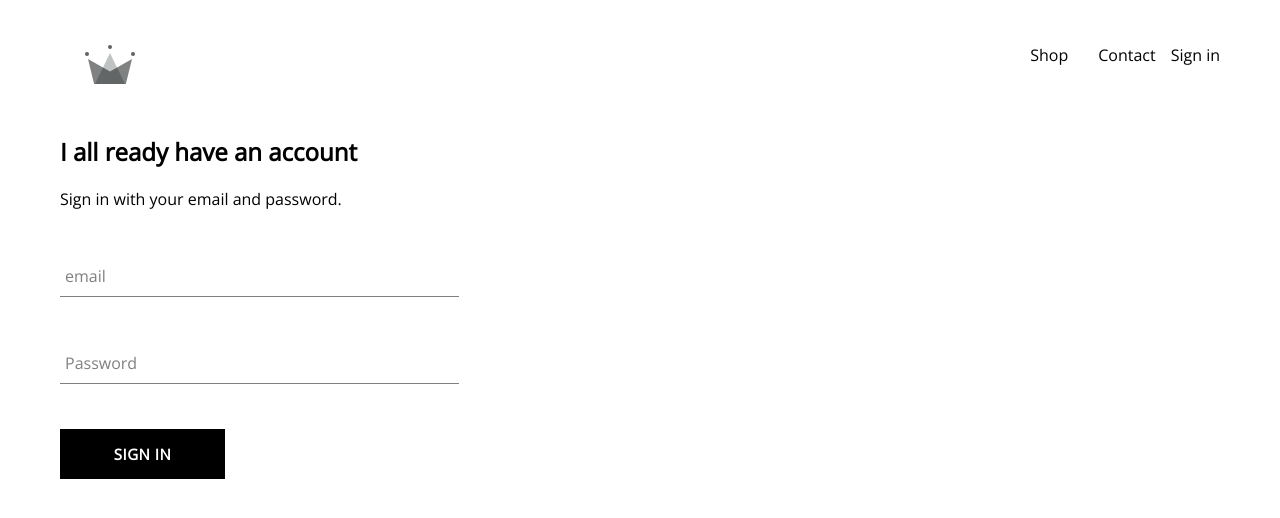
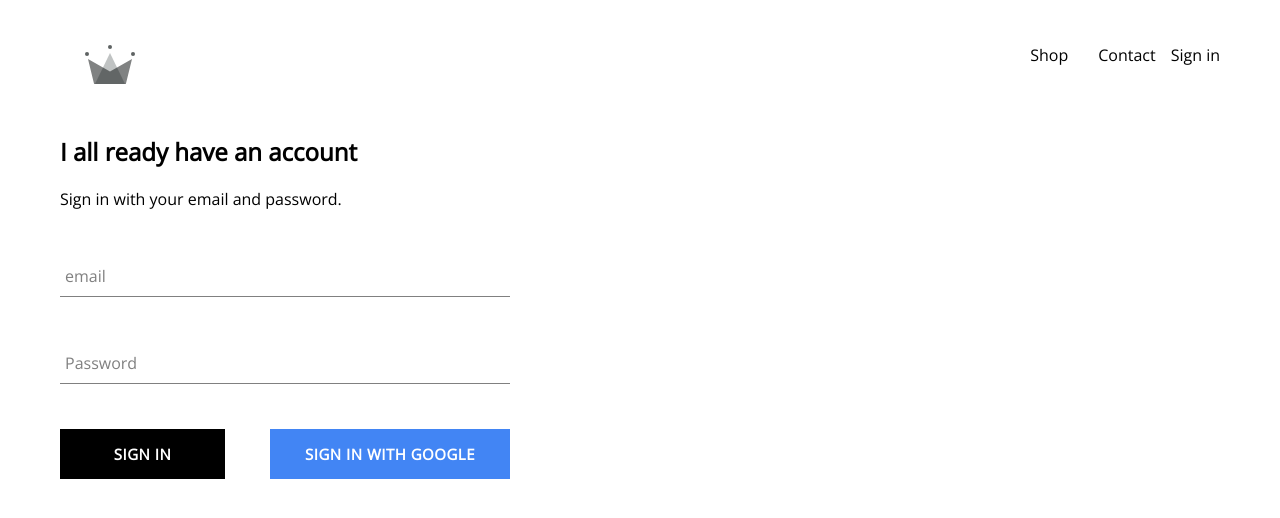
Before and after one commit to tcloss/crwn-clothing, a React (Create React App) app: page /signin in a window 1280 px wide. Shown: the top 518 px of the page. Built offline with nearby package versions, Linux system fonts and the light colour scheme; no server answers.

Commit message:
integrated firebase added signin page

```diff
--- a/package.json
+++ b/package.json
@@ -6,6 +6,7 @@
     "@testing-library/jest-dom": "^5.11.9",
     "@testing-library/react": "^11.2.3",
     "@testing-library/user-event": "^12.6.2",
+    "firebase": "^8.2.5",
     "react": "^17.0.1",
     "react-dom": "^17.0.1",
     "react-router-dom": "^5.2.0",
--- a/src/App.css
+++ b/src/App.css
@@ -7,3 +7,7 @@
   text-decoration: none;
   color: black;
 }
+
+* {
+  box-sizing: border-box;
+}
--- a/src/App.js
+++ b/src/App.js
@@ -5,13 +5,36 @@
 import ShopPage from './pages/shop/shop.component'
 import SignInAndSignUpPage from './pages/sign-in-and-sign-up/sign-in-and-sign-up.component';
 import Header from './components/header/header.component';
+import { auth } from './firebase/firebase.utils'
 
 import './App.css';
 
-function App() {
+class App extends React.Component  {
+  unsubscribeFromAuth = null;
+
+  constructor(props) {
+    super(props);
+
+    this.state = {
+        currentUser: null
+    }
+  }
+
+  componentDidMount() {
+    this.unsubscribeFromAuth = auth.onAuthStateChanged(user => {
+      this.setState({currentUser: user});
+      console.log(user);
+    })
+  }
+
+  componentWillUnmount() {
+    this.unsubscribeFromAuth();
+  }
+
+  render() {
     return (
       <div>
-      <Header/>
+        <Header currentUser={this.state.currentUser}/>
         <Switch>
           <Route exact path='/' component={HomePage} />
           <Route exact path='/shop' component={ShopPage} />
@@ -20,5 +43,6 @@
       </div>
     );
   }
+}
 
 export default App;
--- a/src/components/custom-button/custom-button.componet.jsx
+++ b/src/components/custom-button/custom-button.componet.jsx
@@ -2,8 +2,8 @@
 
 import './custom-button.styles.scss';
 
-const CustomButton = ({children, ...otherProps}) => (
-    <button className='custom-button' {...otherProps} >
+const CustomButton = ({children, isGoogleSignIn, ...otherProps}) => (
+    <button className={`${isGoogleSignIn ? 'google-sign-in' : ''} custom-button`} {...otherProps} >
         {children}
     </button>
 )
--- a/src/components/custom-button/custom-button.styles.scss
+++ b/src/components/custom-button/custom-button.styles.scss
@@ -19,4 +19,14 @@
       color: black;
       border: 1px solid black;
     }
+
+    &.google-sign-in {
+      background-color: #4285f4;
+      color: white;
+
+      &:hover {
+        background-color: #357ae8;
+        border: none;
+      }
+    }
   }
--- a/src/components/header/header.component.jsx
+++ b/src/components/header/header.component.jsx
@@ -1,10 +1,13 @@
 import React from 'react';
 import { Link } from 'react-router-dom';
+import {auth} from '../../firebase/firebase.utils';
+
 import {ReactComponent as Logo} from '../../assets/crown.svg';
+
 
 import './header.styles.scss'
 
-const Header = () => (
+const Header = ({currentUser}) => (
     <div className='header'>
         <Link className='logo-container' to='/'>
             <Logo className='logo'/>
@@ -12,7 +15,13 @@
         <div className='options'>
             <Link className='option' to='/shop'>Shop</Link>
             <Link className='option' to='/shop'>Contact</Link>
-            <Link className='sign-on' to='/signin'>Sign in</Link>
+
+            {
+                currentUser ?
+                    <div className='option' onClick={() => auth.signOut()}>SIGN OUT</div>
+                :
+                    <Link className='sign-on' to='/signin'>Sign in</Link>
+            }
         </div>
     </div>
 
--- a/src/components/header/header.styles.scss
+++ b/src/components/header/header.styles.scss
@@ -20,6 +20,7 @@
 
       .option {
         padding: 10px 15px;
+        cursor: pointer;
       }
     }
 
--- a/src/components/sign-in/sign-in.component.jsx
+++ b/src/components/sign-in/sign-in.component.jsx
@@ -2,6 +2,7 @@
 
 import FormInput from '../form-input/form-input.component'
 import CustomButton from '../custom-button/custom-button.componet'
+import {signInWithGoogle} from '../../firebase/firebase.utils';
 
 import './sign-in.styles.scss'
 
@@ -32,7 +33,10 @@
                 <form onSubmit={this.handleSubmit}>
                     <FormInput type="email" name='email' label='email' value={this.state.email} required handleChange={this.handleChange}/>
                     <FormInput type="password" name='password' label='Password' value={this.state.password} required handleChange={this.handleChange}/>
-                    <CustomButton type="submit">Sign In</CustomButton>
+                    <div className='buttons'>
+                        <CustomButton type="submit">Sign In</CustomButton>
+                        <CustomButton onClick={signInWithGoogle} isGoogleSignIn>Sign in with Google</CustomButton>
+                    </div>
                 </form>
             </div>
         )
--- a/src/components/sign-in/sign-in.styles.scss
+++ b/src/components/sign-in/sign-in.styles.scss
@@ -1,9 +1,14 @@
 .sign-in {
-    width: 30vw;
+    width: 450px;
     display: flex;
     flex-direction: column;
 
     .title {
         margin: 10px 0px;
     }
+
+    .buttons {
+        display: flex;
+        justify-content: space-between;
+    }
 }
--- /dev/null
+++ b/src/firebase/firebase.utils.js
@@ -0,0 +1,23 @@
+import firebase from 'firebase/app';
+import 'firebase/firestore';
+import 'firebase/auth';
+
+const config = {
+    apiKey: "AIzaSyDMn2ydrsBPFwSbl0LR4Ju2X66RQSIP7jA",
+    authDomain: "crw-clothing-145ce.firebaseapp.com",
+    projectId: "crw-clothing-145ce",
+    storageBucket: "crw-clothing-145ce.appspot.com",
+    messagingSenderId: "743497037529",
+    appId: "1:743497037529:web:69ef35440b7d29695370c8"
+  };
+
+firebase.initializeApp(config);
+
+export const auth = firebase.auth();
+export const firestore = firebase.firestore();
+
+const provider = new firebase.auth.GoogleAuthProvider();
+provider.setCustomParameters({ prompt: 'select_account'});
+export const signInWithGoogle = () => auth.signInWithPopup(provider);
+
+export default firebase;
```
Also changed, not shown: 2 other files (tests, documents, lock files or other folders). Lines whose indentation alone changed are shown as unchanged.
